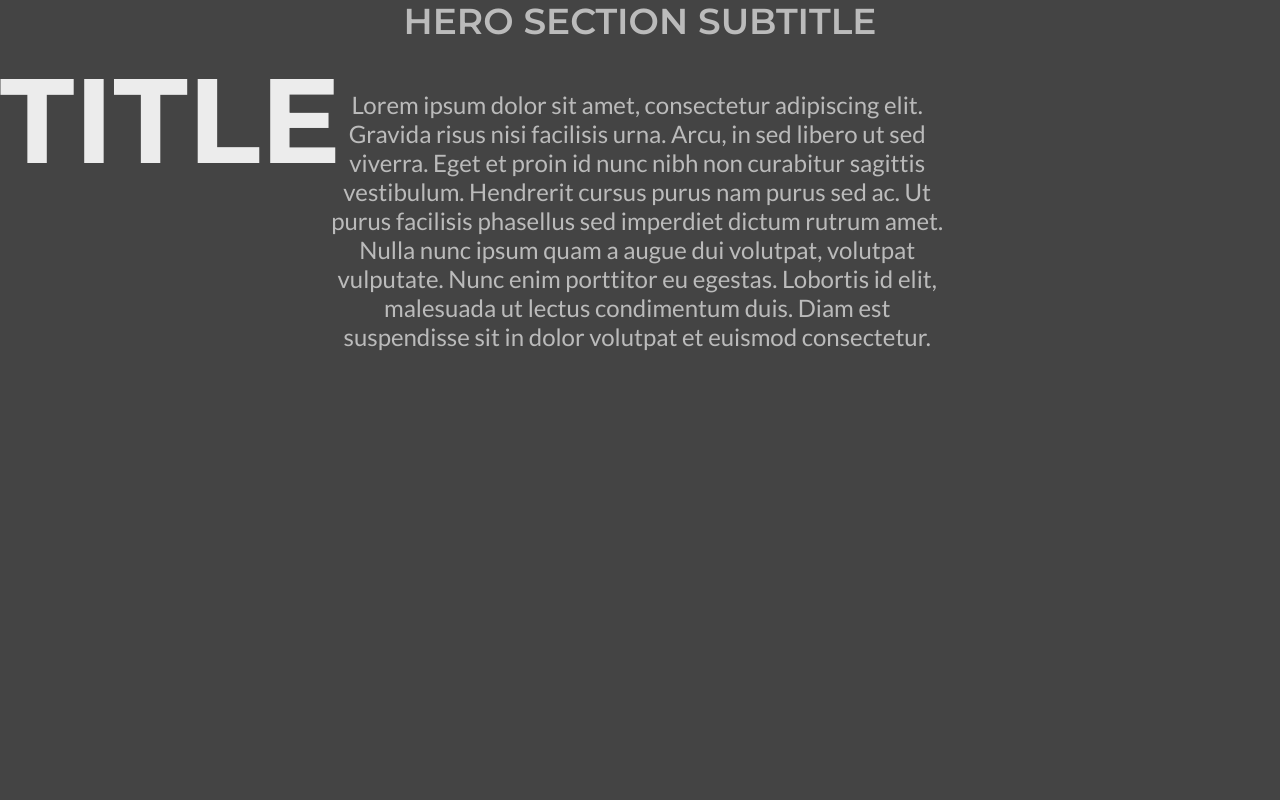
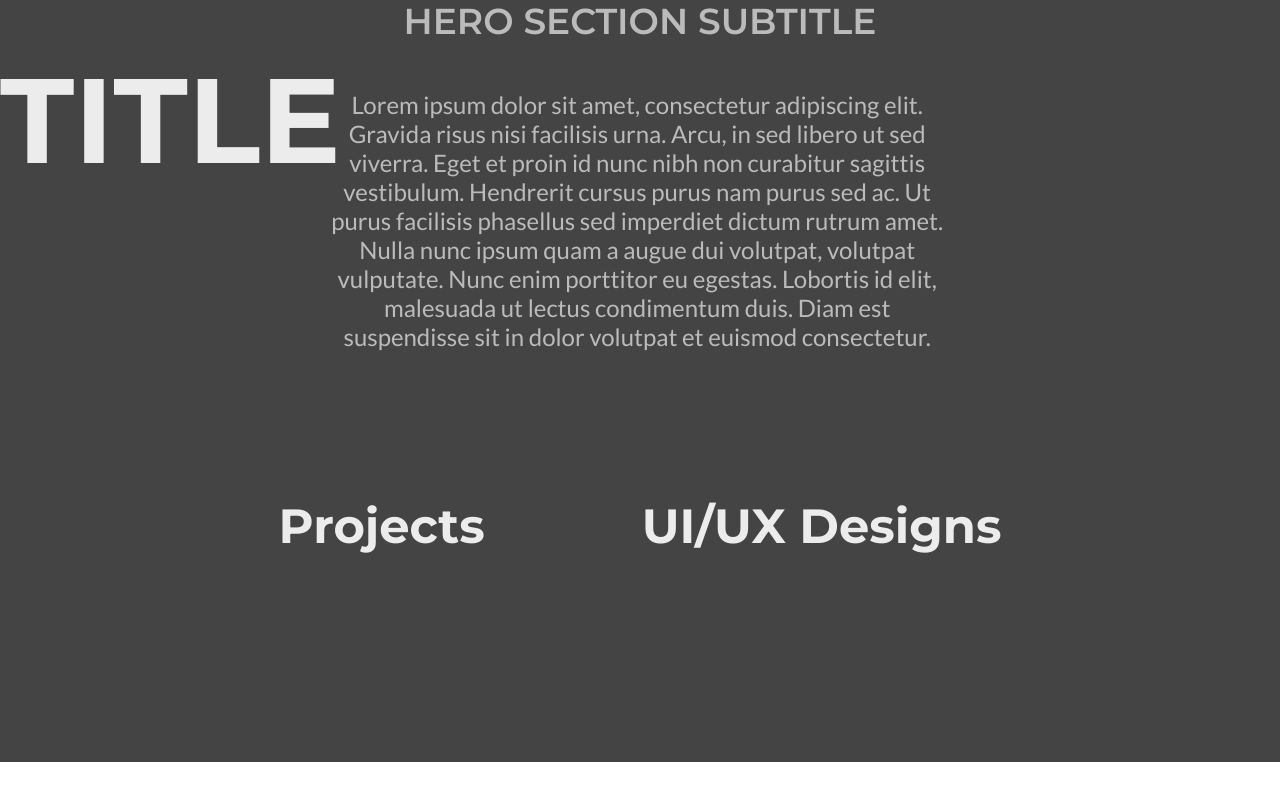
Before and after one commit to Jacob3075/Portfolio-Page, a React (Create React App) app: page / in a window 1280 px wide. Shown: the part 310-1110 px from the top of the page. After the commit the page ends 1072 px from the top, so only its background shows below. Built offline with nearby package versions, Linux system fonts and the light colour scheme.

Commit message:
Added CategorySelector.jsx.

```diff
--- a/src/App.jsx
+++ b/src/App.jsx
@@ -2,6 +2,7 @@ import './styles/tailwind.output.css';
 import NavBar from "./components/navbar-items/NavBar";
 import {colors} from "./styles/Styles";
 import HeroSection from "./components/HeroSection";
+import CategorySelector from "./components/CategorySelector";
 
 const styles = {
 	root: {
@@ -13,9 +14,9 @@ const styles = {
 		height: "100vh",
 	},
 	section2: {
-		height: "100vh",
 		paddingLeft: 200,
-		paddingRight: 200
+		paddingRight: 200,
+		paddingBottom: 200,
 	},
 }
 
@@ -26,6 +27,7 @@ const App = () => (
 			<HeroSection/>
 		</div>
 		<div style={styles.section2}>
+			<CategorySelector/>
 		</div>
 	</div>
 );
--- /dev/null
+++ b/src/components/CategorySelector.jsx
@@ -0,0 +1,20 @@
+import React from 'react';
+
+const styles = {
+	display: "flex",
+	justifyContent: "space-around",
+	fontSize: 48,
+	fontWeight: "bold",
+	fontFamily: "montserrat"
+}
+
+const CategorySelector = () => {
+	return (
+		<div style={styles}>
+			<p>Projects</p>
+			<p>UI/UX Designs</p>
+		</div>
+	);
+};
+
+export default CategorySelector;
```
